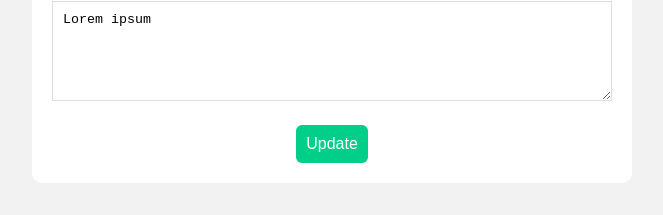
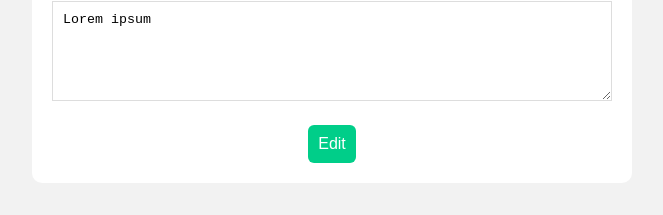
Before and after one commit to AbulSyed/Project-planner, a Vue app: page /projects/1 in a window 1280 px wide. Shown: the part 167-382 px from the top of the page, without its empty margins (308-971 px from the left). Built offline with nearby package versions, Linux system fonts and the light colour scheme; data requests are answered from the project's data file.

Commit message:
edit comp

```diff
--- a/src/views/EditProject.vue
+++ b/src/views/EditProject.vue
@@ -3,7 +3,7 @@
     <form @submit.prevent="handleSubmit">
       <input type="text" required placeholder="title" v-model="title">
       <textarea required placeholder="details" v-model="details"></textarea>
-      <button>Update</button>
+      <button>Edit</button>
     </form>
   </div>
 </template>
```
